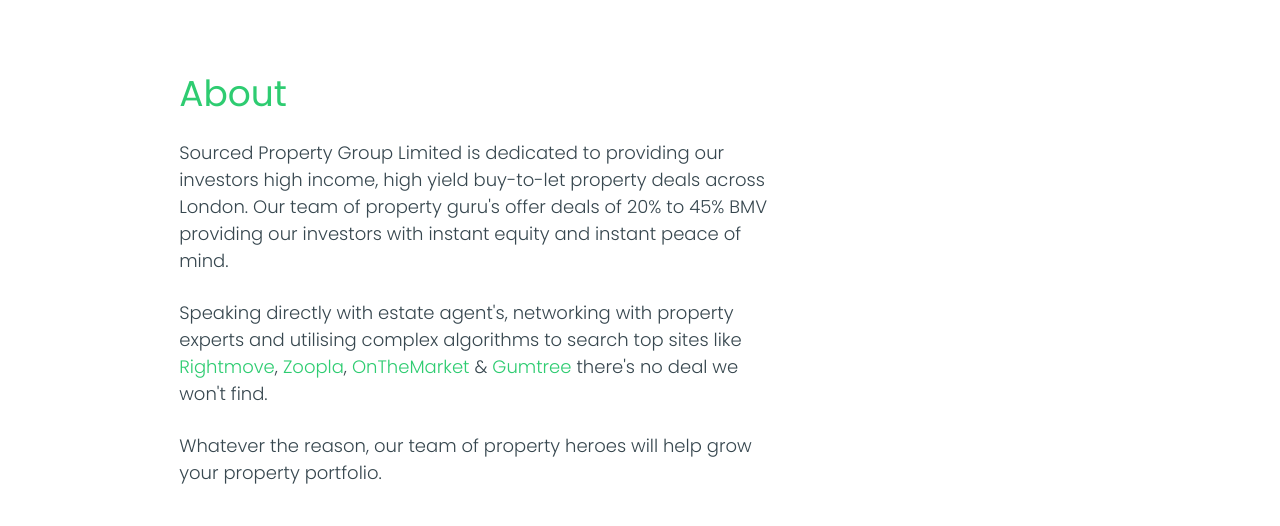
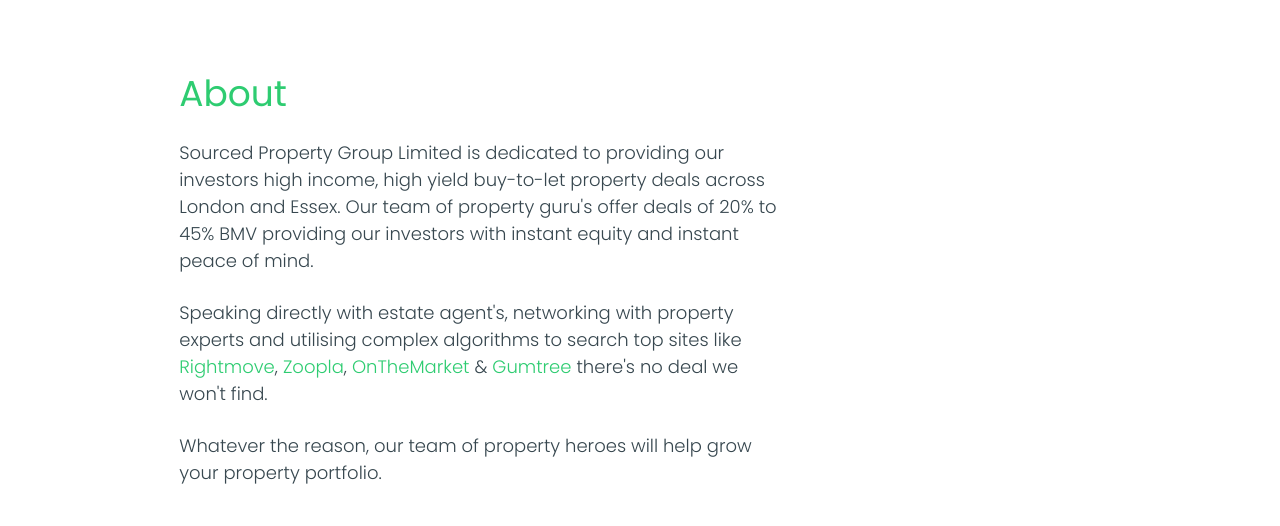
Before and after one commit to JamesPStephens/SPIGroup, a plain HTML site: page index.html in a window 1280 px wide. Shown: the part 840-1366 px from the top of the page. Drawn offline with nearby package versions, Linux system fonts and the light colour scheme.

Commit message:
Added meta tag.

```diff
--- a/index.html
+++ b/index.html
@@ -4,6 +4,7 @@
     <meta charset="UTF-8">
     <meta name="viewport" content="width=device-width, initial-scale=1.0">
     <meta http-equiv="X-UA-Compatible" content="ie=edge">
+    <meta name="description" content="Sourcing your financial freedom. Sourced Property Group Limited is dedicated to providing our investors high income, high yield buy-to-let property deals across London and Essex.">
     <link rel="stylesheet" type="text/css" href="res/css/style.css">
     <link rel="stylesheet" type="text/css" href="res/css/queries.css">
     <link rel="stylesheet" type="text/css" href="vendor/simple-grid.css">
@@ -42,7 +43,7 @@
             <div class="row">
                 <div class="col-8">
                     <p>
-                        Sourced Property Group Limited is dedicated to providing our investors high income, high yield buy-to-let property deals across London. Our team of property guru's offer deals of 20% to 45% BMV providing our investors with instant equity and instant peace of mind.
+                        Sourced Property Group Limited is dedicated to providing our investors high income, high yield buy-to-let property deals across London and Essex. Our team of property guru's offer deals of 20% to 45% BMV providing our investors with instant equity and instant peace of mind.
                     </p>
                     <p>
                         Speaking directly with estate agent's, networking with property experts and utilising complex algorithms to search top sites like <a href="https://www.rightmove.co.uk" target="_blank"><span class="greenAccent">Rightmove</span></a>,
```
